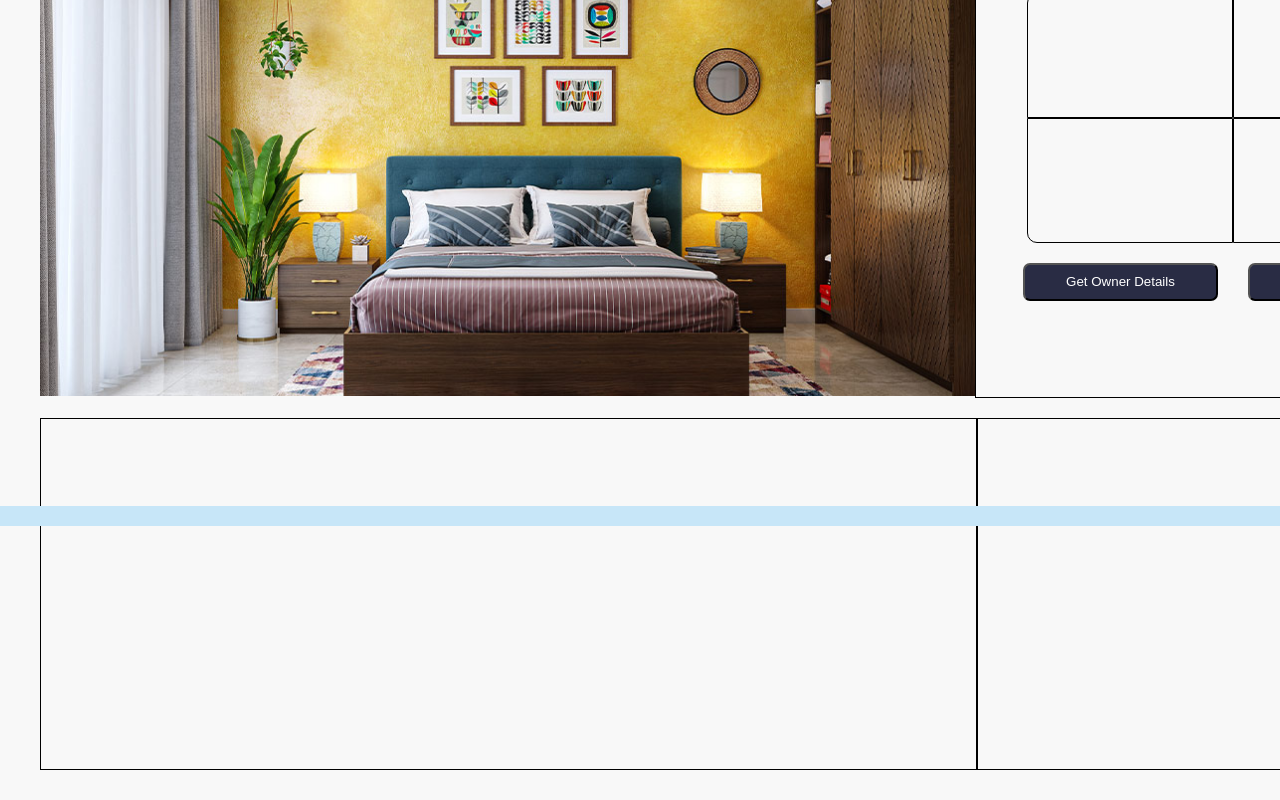
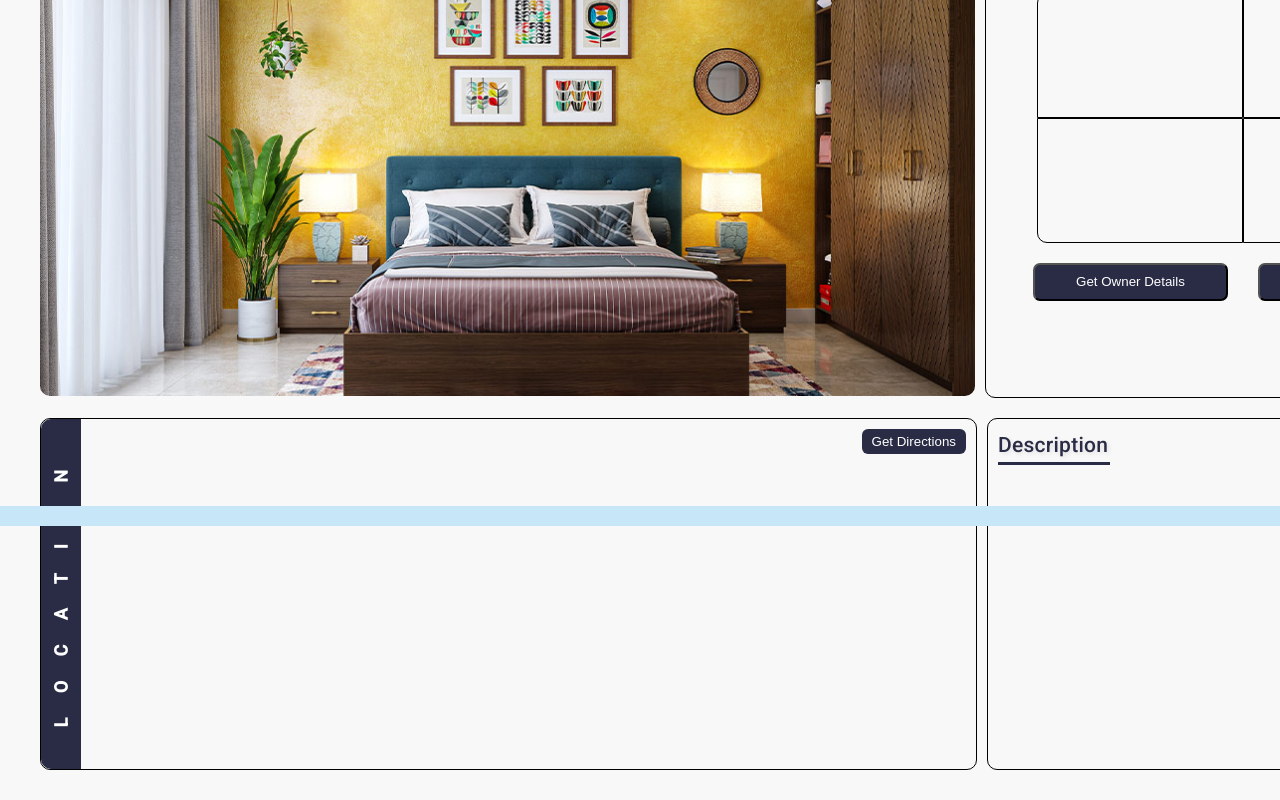
Before and after one commit to Mayuresh-NG/20240229_fullstack_6_noagent, an Angular app in the folder noagent/: page /propertydetails in a window 1280 px wide. Shown: the part 274-1074 px from the top of the page. Built offline with nearby package versions, Linux system fonts and the light colour scheme.

Commit message:
modified the property_details page

```diff
--- a/noagent/src/app/components/property_details/amenities/amenities.component.css
+++ b/noagent/src/app/components/property_details/amenities/amenities.component.css
@@ -1,6 +1,7 @@
 .property-amenities {
     padding-top: 20px;
     width: 516px;
+    margin-left: 5px;
 }
 
 .outer-box {
@@ -10,6 +11,7 @@
     flex-direction: column;
     align-items: center;
     justify-content: center;
+    border-radius: 10px;
 }
 
 .inner-box {
--- a/noagent/src/app/components/property_details/description/description.component.css
+++ b/noagent/src/app/components/property_details/description/description.component.css
@@ -4,4 +4,31 @@
     /* Add additional styles as needed */
     border: 1px solid black;
     margin-top: 20px;
+    position: relative;
+    overflow: hidden;
+    border-radius: 10px;
+    margin-left: 5px;
 }
+
+.description h2 {
+    position: absolute;
+    top: 10px;
+    left: 10px;
+    margin: 0;
+    color: #292c44;
+    font-size: 1.5em;
+    z-index: 1;
+    text-shadow: 2px 2px 4px rgba(0, 0, 0, 0.1);
+}
+
+.description h2::after {
+    content: '';
+    display: block;
+    width: 112px; /* Adjust the width as needed */
+    height: 3px; /* Adjust the thickness of the underline */
+    background: #292c44; /* Use the same color as the text */
+    position: absolute;
+    bottom: 10px; /* Adjust the distance from the text */
+    left: 0;
+    top: 33px;
+}
--- a/noagent/src/app/components/property_details/description/description.component.html
+++ b/noagent/src/app/components/property_details/description/description.component.html
@@ -1 +1,3 @@
-<div class="description"></div>
+<div class="description">
+    <h2>Description</h2>
+</div>
--- a/noagent/src/app/components/property_details/map/map.component.css
+++ b/noagent/src/app/components/property_details/map/map.component.css
@@ -4,4 +4,46 @@
     margin-top: 20px;
     border: 1px solid black;
     margin-bottom: 30px;
+    position: relative;
+    border-radius: 10px;
+    margin-right: 5px;
 }
+
+.location-column {
+    position: absolute;
+    left: 0;
+    top: 0;
+    width: 40px;
+    height: 100%;
+    background-color: #292C44; /* Blue color */
+    display: flex;
+    align-items: center;
+    justify-content: center;
+    writing-mode: vertical-rl; /* Vertical writing mode */
+    text-align: center;
+    color: #fff;
+    font-weight: bold;
+    font-size: large;
+    border-top-left-radius: 10px;
+    border-bottom-left-radius: 10px;
+}
+
+.location-column p {
+    margin: 0;
+    transform: rotate(180deg); /* Rotate text for vertical display */
+    letter-spacing:10px;
+}
+
+.get-directions-button {
+    position: absolute;
+    top: 10px;
+    right: 10px;
+    padding: 10px;
+    padding-top: 5px;
+    padding-bottom: 5px;
+    background-color: #292C44;
+    color: white;
+    border: none;
+    cursor: pointer;
+    border-radius: 6px;
+}
--- a/noagent/src/app/components/property_details/map/map.component.html
+++ b/noagent/src/app/components/property_details/map/map.component.html
@@ -1,3 +1,6 @@
 <div class="property-maps">
-    <!-- Your maps content goes here -->
+    <div class="location-column">
+        <p>L O C A T I O N</p>
+    </div>
+    <button class="get-directions-button">Get Directions</button>
 </div>
--- a/noagent/src/app/components/property_details/photo/photo.component.css
+++ b/noagent/src/app/components/property_details/photo/photo.component.css
@@ -2,10 +2,13 @@
     padding-top: 20px;
     width: 935px;
     height: 500px;
+    border-radius: 10px;
+    margin-right: 5px;
 }
 
 .property-photo img {
     width: 100%;
     height: 100%;
     object-fit: cover;
+    border-radius: 10px;
 }
```
